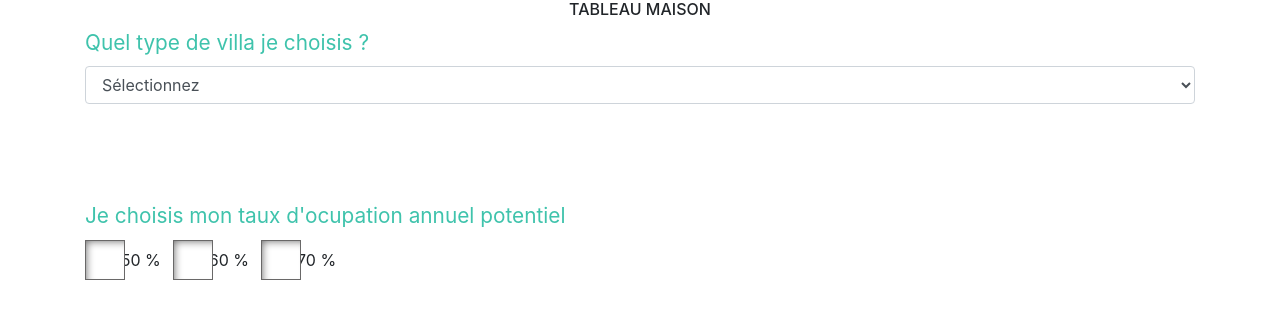
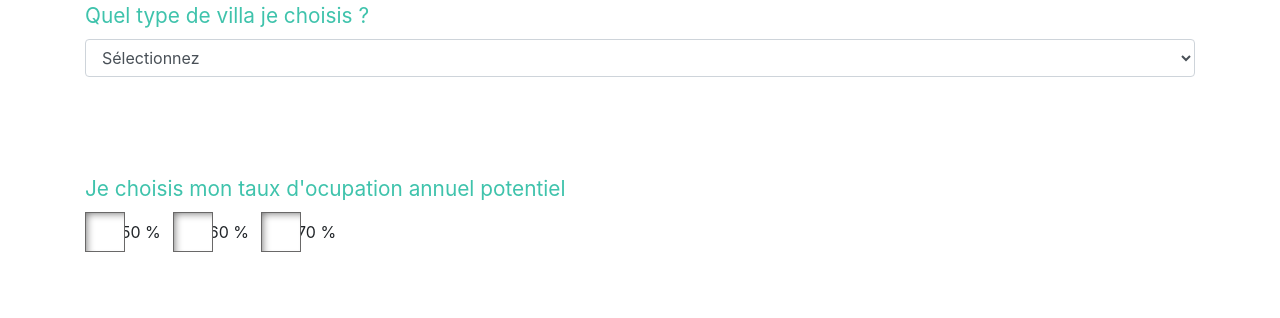
Before and after one commit to princekumar86/villasimulator, an Angular app: page / in a window 1280 px wide. Shown: the top 318 px of the page. Built offline with nearby package versions, Linux system fonts and the light colour scheme.

Commit message:
minor changes % sign added and page title removed

```diff
--- a/src/app/app.component.html
+++ b/src/app/app.component.html
@@ -1,14 +1,10 @@
 <div class="container">
-  <h2 class="top-main-heading">
-    {{title}}
-  </h2>
-
   <form>
   <div class="form-group">
     <label class="sub-heading">Quel type de villa je choisis ?</label>
     <select name="villaSelect" class="form-control" id="villaSelect1" [(ngModel)]="selectedVillaObj" (ngModelChange)="onChangeSelectObj($event)" >
       <option [value]="0" [selected]="selectedVillaObj == 0">Sélectionnez</option>
-      <option *ngFor="let villa of villas" [ngValue]="villa.id">Villa {{villa.name}} {{villa.surface_house}} M²- {{villa.chambers}} CHAMBRE<span *ngIf="villa.chambers!=1">S</span> - Terrain {{villa.surface_land}} ares - {{villa.buying_price}} &euro; </option>
+      <option *ngFor="let villa of villas" [ngValue]="villa.id">Villa {{villa.name}} {{villa.surface_house}} M² - {{villa.chambers}} CHAMBRE<span *ngIf="villa.chambers!=1">S</span> - Terrain {{villa.surface_land}} ares - {{villa.buying_price}} &euro; </option>
     </select>
   </div>
 
--- a/src/app/app.component.ts
+++ b/src/app/app.component.ts
@@ -92,7 +92,6 @@ const CHOICES: Choice[] = [
   ]
 })
 export class AppComponent {
-  title = 'TABLEAU MAISON';
   villas = VILLAS;
   selectedVillaObj = 0;
   selectedChoice = 0;
@@ -149,7 +148,7 @@ export class AppComponent {
               // based on radio button choices made
               this.annual_revenue= String(i.revenue_annual)+" €";
               this.monthly_revenue= String(i.revenue_monthly)+" €";
-              this.gross_profit= String(i.rateofprofit)+" €";
+              this.gross_profit= String(i.rateofprofit)+" %";
               this.amortization=String(i.amortization)+" ans";
               this.isValid = 1;
               this.animateTopDescription();
```
